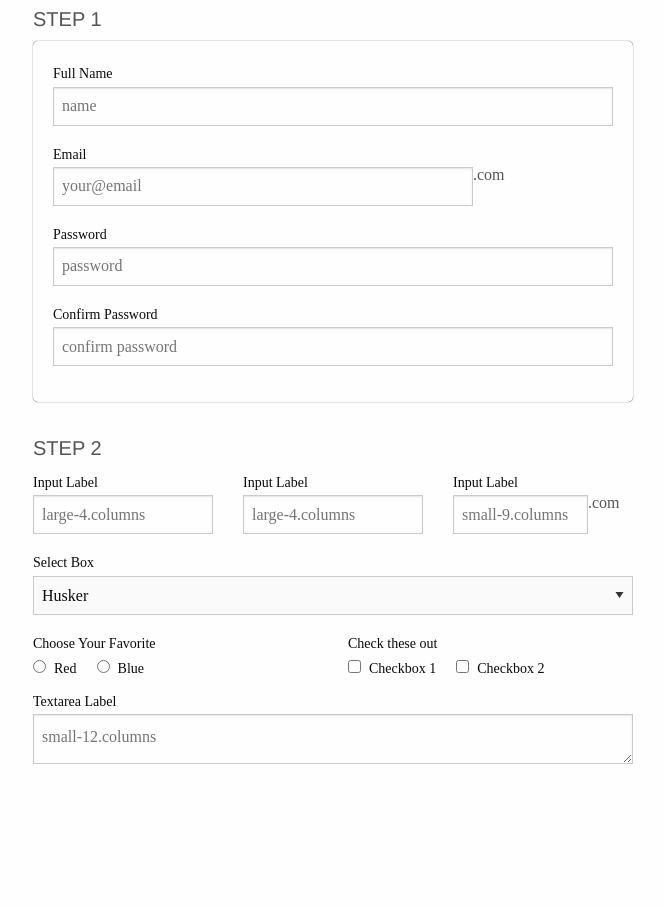
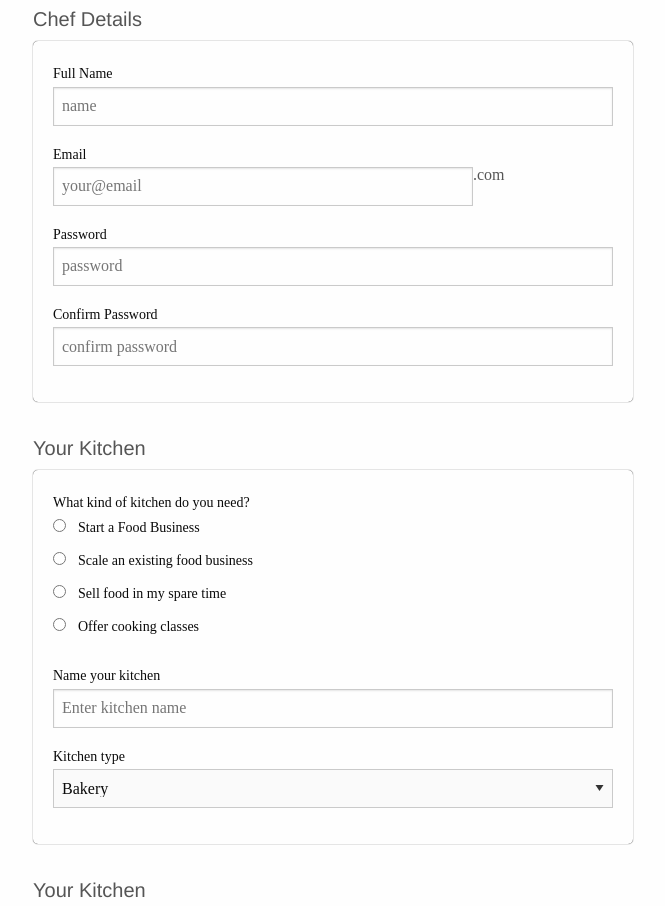
Before and after one commit to DishiCommunity/ChefRegistration, a plain HTML site: page index.html in a window 1280 px wide. Shown: the part 46-952 px from the top of the page, without its empty margins (307-972 px from the left). Before the commit the page ends 826 px from the top, so only its background shows below. Drawn offline with nearby package versions, Linux system fonts and the light colour scheme; files that its build step writes are made by us from their sources; a web font is replaced by a local one.

Commit message:
Form structure complete

```diff
--- a/index.html
+++ b/index.html
@@ -27,7 +27,7 @@
 
         <!-- STEP 1 -->
         <div id="step1" class="row">
-        <h5> STEP 1</h5>
+        <h5> Chef Details </h5>
 
         <form class="round-plain">
         <div class="row">
@@ -74,64 +74,79 @@
 
         <!-- STEP 2 -->
         <div id="step2" class="row">
-        <h5> STEP 2</h5>
-        <form>
+        <h5> Your Kitchen </h5>
+
+        <form class="round-plain">
             <div class="row">
-                <div class="small-4 large-4 columns">
-                  <label>Input Label
-                    <input type="text" placeholder="large-4.columns" />
-                  </label>
+                <div class="large-6 columns">
+                    <label>What kind of kitchen do you need?</label>
+
+                    <!--start food business -->
+                    <input type="radio" name="KitchenKind" value="StartBusiness" id="StartBusiness">
+                    <label for="StartBusiness">Start a Food Business</label>
+                    <br>
+
+                    <!--start food business -->
+                    <input type="radio" name="KitchenKind" value="ScaleBusiness" id="ScaleBusiness">
+                    <label for="ScaleBusiness">Scale an existing food business</label>
+                    <br>
+
+                    <!--start food business -->
+                    <input type="radio" name="KitchenKind" value="SpareTimeBusiness" id="SpareTimeBusiness">
+                    <label for="SpareTimeBusiness">Sell food in my spare time</label>
+                    <br>
+
+                    <!--start food business -->
+                    <input type="radio" name="KitchenKind" value="CookingClasses" id="CookingClasses">
+                    <label for="CookingClasses">Offer cooking classes</label>
+                    <br>
                 </div>
-                <div class="large-4 columns">
-                  <label>Input Label
-                    <input type="text" placeholder="large-4.columns" />
-                  </label>
+            </div>
+            <br>
+            <div class="row">
+                <!-- choose kitchen name -->
+                <div class="small-12 columns">
+                    <label>Name your kitchen
+                        <input type="text" placeholder="Enter kitchen name" />
+                    </label>
                 </div>
-                <div class="large-4 columns">
-                  <div class="row collapse">
-                    <label>Input Label</label>
-                    <div class="small-9 columns">
-                      <input type="text" placeholder="small-9.columns" />
-                    </div>
-                    <div class="small-3 columns">
-                      <span class="postfix">.com</span>
-                    </div>
-                  </div>
-            </div>
-            </div>
-              <div class="row">
+
+                <!-- select kitchen type -->
                 <div class="large-12 columns">
-                  <label>Select Box
+                  <label>Kitchen type
                     <select>
-                      <option value="husker">Husker</option>
-                      <option value="starbuck">Starbuck</option>
-                      <option value="hotdog">Hot Dog</option>
-                      <option value="apollo">Apollo</option>
+                      <option value="bakery">Bakery</option>
+                      <option value="cuisine">Cuisine</option>
+                      <option value="African">African</option>
+                      <option value="Other">Other</option>
                     </select>
                   </label>
                 </div>
-              </div>
-              <div class="row">
-                <div class="large-6 columns">
-                  <label>Choose Your Favorite</label>
-                  <input type="radio" name="pokemon" value="Red" id="pokemonRed"><label for="pokemonRed">Red</label>
-                  <input type="radio" name="pokemon" value="Blue" id="pokemonBlue"><label for="pokemonBlue">Blue</label>
-                </div>
-                <div class="large-6 columns">
-                  <label>Check these out</label>
-                  <input id="checkbox1" type="checkbox"><label for="checkbox1">Checkbox 1</label>
-                  <input id="checkbox2" type="checkbox"><label for="checkbox2">Checkbox 2</label>
-                </div>
-              </div>
-              <div class="row">
-                <div class="large-12 columns">
-                  <label>Textarea Label
-                    <textarea placeholder="small-12.columns"></textarea>
-                  </label>
-                </div>
-              </div>
+
+            </div>
+        </form>
+        </div><!-- step 2 end -->
+        <br>
+        <br>
+
+        <!-- STEP 3 -->
+        <div id="step3" class="row">
+        <h5> Your Kitchen </h5>
+
+        <form class="round-plain">
+        <div class="row">
+
+            <!--name-->
+            <div class="small-12 columns">
+              <label>Create buzz around your kitchen by inviting people who want to see you grow
+                <input type="text" placeholder="invite" />
+              </label>
+            </div>
+        </div>
         </form>
         </div> <!-- step 2 end -->
+        <br>
+        <br>
 
     </div> <!-- forms end -->
 
```
